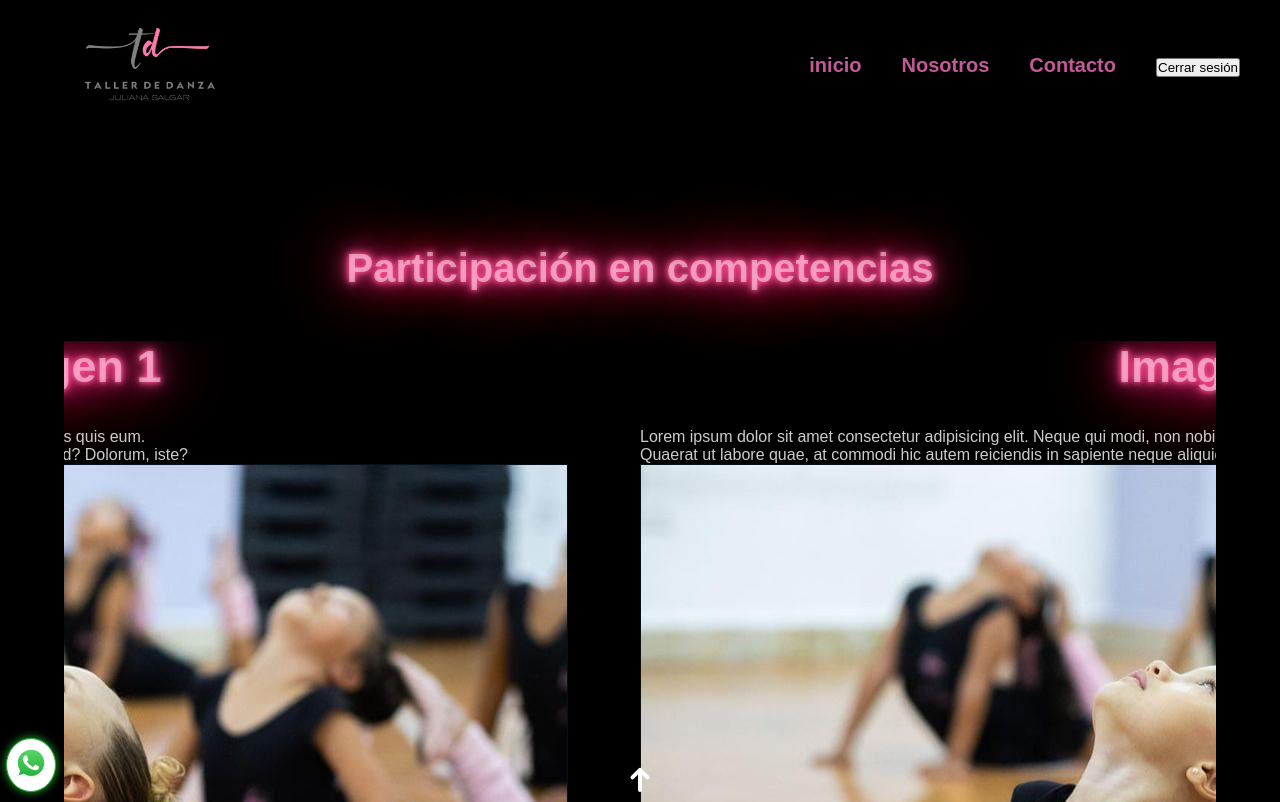
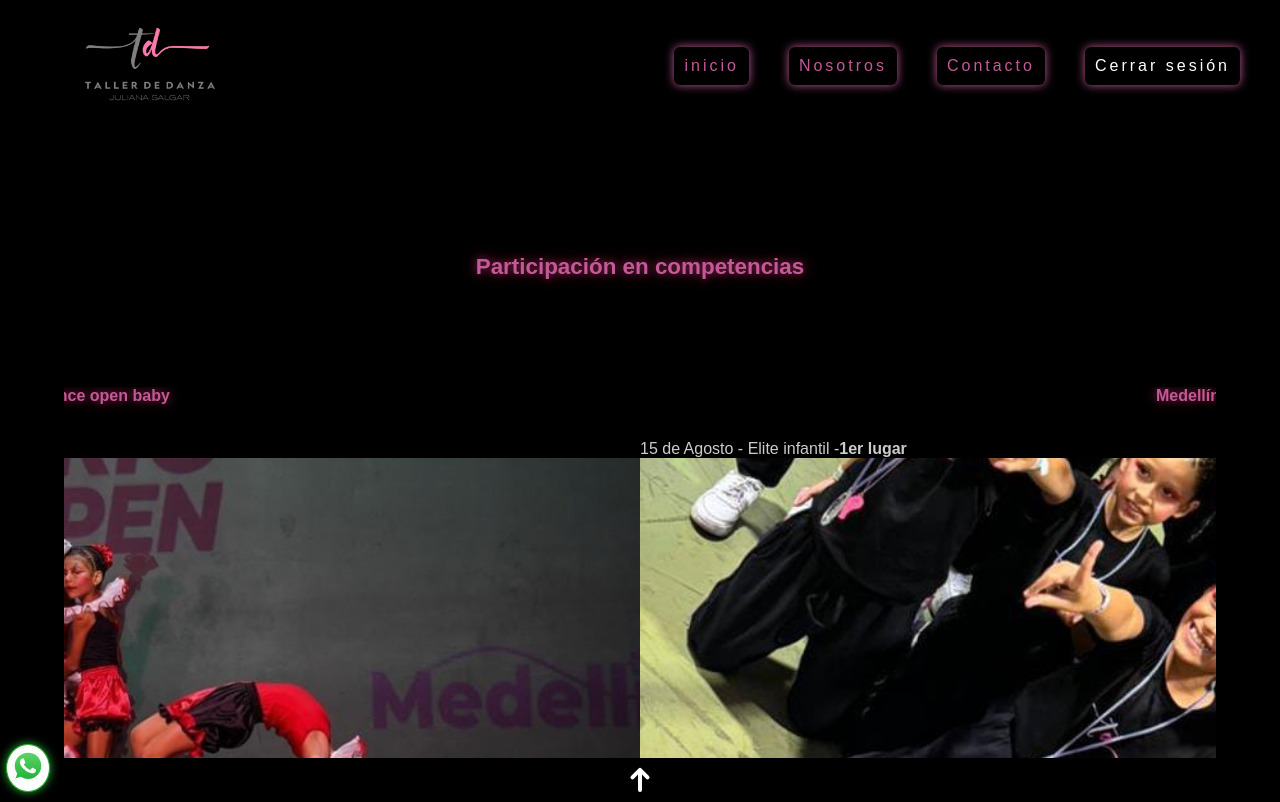
Before and after one commit to Jorman08/Proyecto-Final, a plain HTML site: page nosotros.html in a window 1280 px wide. Shown: the top 802 px of the page. Drawn offline with Linux system fonts and the light colour scheme.

Commit message:
Estilos
Se le agregaron estilos a las páginas

```diff
--- a/assets/header.css
+++ b/assets/header.css
@@ -13,7 +13,7 @@ body {
 /* Icons */
 
 .iconWhatsapp {
-    padding: 8px;
+    padding: 5px;
     background-color: #fff;
     border-radius: 50%;
     box-shadow: 0 0 10px #29ad34;
@@ -37,6 +37,8 @@ body {
 
 #userGreeting {
     color: #fff;
+    align-content: center;
+    font-size: 1.5rem;
 }
 
 /* Icons End */
@@ -91,6 +93,44 @@ header .headerCheckbox {
     font-size: 20px;
 }
 
+.btn {
+    padding: 10px;
+    background-color: transparent;
+    color: #c45999;
+    border-radius: 6px;
+    letter-spacing: 3px;
+    position: relative;
+}
+
+.color {
+    color: #fff;
+}
+
+.btn-1 {
+    box-shadow: 0 0 10px #c45999;
+    border: none;
+    overflow: hidden;
+}
+
+.btn-1::before {
+    content: '';
+    background-color: #c459999a;
+    display: block;
+    height: 200%;
+    width: 140%;
+    position: absolute;
+    z-index: 10;
+    transition: top .6s, left .6s;
+    border-radius: 50%;
+    top: 100%;
+    left: 30%;
+}
+
+.btn-1:hover::before {
+    top: -35%;
+    left: -20%;
+}
+
 .listItem {
     list-style: none;
 }
@@ -99,10 +139,6 @@ header .headerCheckbox {
     color: #c45999;
     font-weight: 600;
     text-decoration: none;
-}
-
-.listItem a:is(:hover, :active) {
-    text-decoration: underline;
 }
 
 .headerCheckbox:checked ~ .navbar {
@@ -134,6 +170,10 @@ header .headerCheckbox {
         gap: 40px;
         margin-right: 40px;
         background-color: #000;
+    }
+
+    .btn {
+        font-size: 1rem;
     }
 
     .headerOpen-nav-button {
@@ -176,8 +216,12 @@ header .headerCheckbox {
 .positionBackground span {
     font-size: 1.3rem;
     font-weight: 400;
-    margin: 2%;
+    margin: 3%;
     text-shadow: 2px 2px 30px #fff;
+}
+
+.positionBackground p {
+    margin-top: 3%;
 }
 
 /* Overlay Queries */
--- a/assets/main.css
+++ b/assets/main.css
@@ -13,15 +13,10 @@ body {
 h1, h2 {
     margin: auto;
     text-align: center;
-    color: #fff7;
+    color: #c45999;
     text-shadow:
-    0 0 5px #ff4f94,
-    0 0 10px #ff4f94,
-    0 0 20px #ff4f94,
-    0 0 40px #ff007a,
-    0 0 80px #ff007a,
-    0 0 100px #ff007a,
-    0 0 150px #ff007a;
+    0 0 10px #ff4f958a,
+    0 0 20px #ff007b5b
 }
 
 
@@ -44,13 +39,15 @@ main {
 .title-1 {
     width: 50%;
     margin-top: 12%;
+    margin-bottom: 6%;
     font-size: 25px;
 }
 
 /* Programs */
 .title-2 {
-    font-size: 23px;
+    font-size: 25px;
     margin-top: 15%;
+    margin-bottom: 6%;
     padding-top: 18%;
     border-top: 2px solid #fff;
 }
@@ -63,6 +60,10 @@ main {
 
 .mainDescription-2 .strong {
     text-align: center;
+}
+
+.strong {
+    margin-top: 5%;
 }
 
 /* Content cards */
@@ -155,9 +156,9 @@ main {
 
 .events h2 {
     font-size: 30px;
-    margin: 18% 0px 4% 0px;
+    margin: 18% 0px 6% 0px;
     border-top: 2px solid #fff;
-    padding-top: 8%;
+    padding-top: 6%;
 }
 
 .eventsContent {
@@ -170,6 +171,7 @@ main {
 
 .eventsContent p {
     font-weight: 600;
+    margin-bottom: 2%;
 }
 
 .eventsContent img {
@@ -182,10 +184,18 @@ main {
     border-radius: 10px;
 }
 
+.dates {
+    margin-bottom: 8%;
+}
+
 /* Reviews */
 .reviews {
     border-top: 2px solid #fff;
     padding-top: 18%;
+}
+
+.reviews h2 {
+    margin-bottom: 6%;
 }
 
 .reviewContent {
@@ -204,7 +214,7 @@ main {
     background: linear-gradient( #da9aa4da 70%, #3339);
     border-radius: 3rem;
     box-shadow: 2px 2px 15px 0px #000;
-    padding: 2%;
+    padding: 4%;
 }
 
 .box p {
@@ -218,9 +228,13 @@ main {
 
 .bxImg img {
     max-width: 100%;
-    width: 150px;
+    width: 120px;
     height: auto;
     border-radius: 3rem;
+}
+
+.bxText {
+    margin-top: 9%;
 }
 
 .bxText h4 {
--- a/assets/nosotros.css
+++ b/assets/nosotros.css
@@ -3,22 +3,26 @@
     margin: 0;
     padding: 0;
     text-wrap: balance;
-    font-family: sans-serif;
 }
 
+body {
+    font-family: sans-serif;
+    min-height: 100vh;
+}
 
 
 /* Slider box */
 .title {
     text-align: center;
-    font-size: 40px;
-    padding-top: 50px;
+    font-size: 1.4rem;
+    margin: 5% 0px;
 }
 
 .sliderBox {
     width: 100%;
     overflow: hidden;
     margin: 50px auto 0;
+    margin-bottom: 18%;
     height: auto;
 }
 
@@ -36,12 +40,15 @@
 }
 
 .text h2 {
-    font-size: 45px;
+    font-size: 1rem;
     margin-bottom: 35px;
 }
 
 .sliderBox img {
     max-width: 100%;
+    width: 100%;
+    height: 300px;
+    object-fit: cover;
 }
 
 @keyframes slide {
@@ -67,10 +74,15 @@
     text-align: center;
     border-top: 2px solid #f7768b;
     margin-bottom: 10%;
+    padding-top: 10%;
+}
+
+.prices h2 {
+    font-size: 1.4rem;
 }
 
 .prices ul {
-    text-align: justify;
+    text-align: center;
     margin-top: 7%;
     list-style: none;
 }
@@ -82,11 +94,18 @@
 
 /* Purposes */
 .purposes {
+    border-top: 2px solid #f7768b;
     text-align: center;
     margin-bottom: 10%;
+    padding-top: 10%;
+}
+
+.purposes ol {
+    list-style: none;
 }
 
 .purposes h2 {
+    font-size: 1.4rem;
     text-align: center;
 }
 
--- a/nosotros.html
+++ b/nosotros.html
@@ -9,6 +9,7 @@
     <link rel="stylesheet" href="assets/header.css">
     <link rel="stylesheet" href="assets/main.css">
     <link rel="stylesheet" href="assets/footer.css">
+    <link rel="icon" href="assets/images/Logo.png">
 </head>
 
 <body id="inicio">
@@ -33,12 +34,12 @@
 
         <nav class="navbar">
             <ul class="navbarList">
-                <div id="userGreeting"></div>
-                <li class="listItem"><a href="pagPrincipal.html">inicio</a></li>
-                <li class="listItem"><a href="#">Nosotros</a></li>
-                <li class="listItem"><a href="#contacto">Contacto</a></li>
+                <div id="userGreeting" class="greeting"></div>
+                <a href="pagPrincipal.html"><button class="btn btn-1">inicio</button></a>
+                <a href="nosotros.html"><button class="btn btn-1">Nosotros</button></a>
+                <a href="#contacto"><button class="btn btn-1">Contacto</button></a>
 
-                <li class="listItem"><button id="buttonLogout" onclick="logout()">Cerrar sesión</button></li>
+                <li class="listItem"><button id="buttonLogout" onclick="logout()" class="btn btn-1 color">Cerrar sesión</button></li>
             </ul>
         </nav>
     </header>
@@ -52,62 +53,52 @@
             <ul>
                 <li>
                     <div class="text">
-                        <h2>Imagen 1</h2>
+                        <h2>Escenario dance open baby</h2>
                         <p>
-                            Lorem ipsum dolor sit amet consectetur adipisicing elit. Neque qui modi, non nobis quis eum.
-                            Quaerat ut labore quae, at commodi hic autem reiciendis in sapiente neque aliquid? Dolorum,
-                            iste?
+                            1 de Junio - Elite infantil
                         </p>
                     </div>
-                    <img src="assets/images/Baby ballet.png" alt="">
+                    <img src="assets/images/dance-baby.png" alt="No tiene internet" class="adjust">
                 </li>
 
                 <li>
                     <div class="text">
-                        <h2>Imagen 1</h2>
+                        <h2>Medellín contes</h2>
                         <p>
-                            Lorem ipsum dolor sit amet consectetur adipisicing elit. Neque qui modi, non nobis quis eum.
-                            Quaerat ut labore quae, at commodi hic autem reiciendis in sapiente neque aliquid? Dolorum,
-                            iste?
+                            15 de Agosto - Elite infantil -<strong>1er lugar</strong>
                         </p>
                     </div>
-                    <img src="assets/images/Baby ballet.png" alt="">
+                    <img src="assets/images/Elite-infantil.png" alt="No tiene internet" class="adjust">
                 </li>
 
                 <li>
                     <div class="text">
-                        <h2>Imagen 1</h2>
+                        <h2>Medellín contes</h2>
                         <p>
-                            Lorem ipsum dolor sit amet consectetur adipisicing elit. Neque qui modi, non nobis quis eum.
-                            Quaerat ut labore quae, at commodi hic autem reiciendis in sapiente neque aliquid? Dolorum,
-                            iste?
+                            16 de Agosto - Elite juvenil -<strong>3er lugar</strong>
                         </p>
                     </div>
-                    <img src="assets/images/Baby ballet.png" alt="">
+                    <img src="assets/images/Elite-juvenil.png" alt="No tiene internet">
                 </li>
 
                 <li>
                     <div class="text">
-                        <h2>Imagen 1</h2>
+                        <h2>Escenario dance open</h2>
                         <p>
-                            Lorem ipsum dolor sit amet consectetur adipisicing elit. Neque qui modi, non nobis quis eum.
-                            Quaerat ut labore quae, at commodi hic autem reiciendis in sapiente neque aliquid? Dolorum,
-                            iste?
+                            14-15-16 de Octubre - Elite juvenil -<strong>3er lugar</strong>
                         </p>
                     </div>
-                    <img src="assets/images/Baby ballet.png" alt="">
+                    <img src="assets/images/dance-open.png" alt="">
                 </li>
 
                 <li>
                     <div class="text">
-                        <h2>Imagen 1</h2>
+                        <h2>Escenario dance open</h2>
                         <p>
-                            Lorem ipsum dolor sit amet consectetur adipisicing elit. Neque qui modi, non nobis quis eum.
-                            Quaerat ut labore quae, at commodi hic autem reiciendis in sapiente neque aliquid? Dolorum,
-                            iste?
+                            Reconocimiento y ganadora de beca completa 2025
                         </p>
                     </div>
-                    <img src="assets/images/Baby ballet.png" alt="">
+                    <img src="assets/images/beca.png" alt="">
                 </li>
             </ul>
         </div>
```
Also changed, not shown: pagPrincipal.html (+7 -7 lines), assets/images/Elite-infantil.png (added), assets/images/Elite-juvenil.png (added), assets/images/beca.png (added), assets/images/dance-baby.png (added), assets/images/dance-open.png (added).
